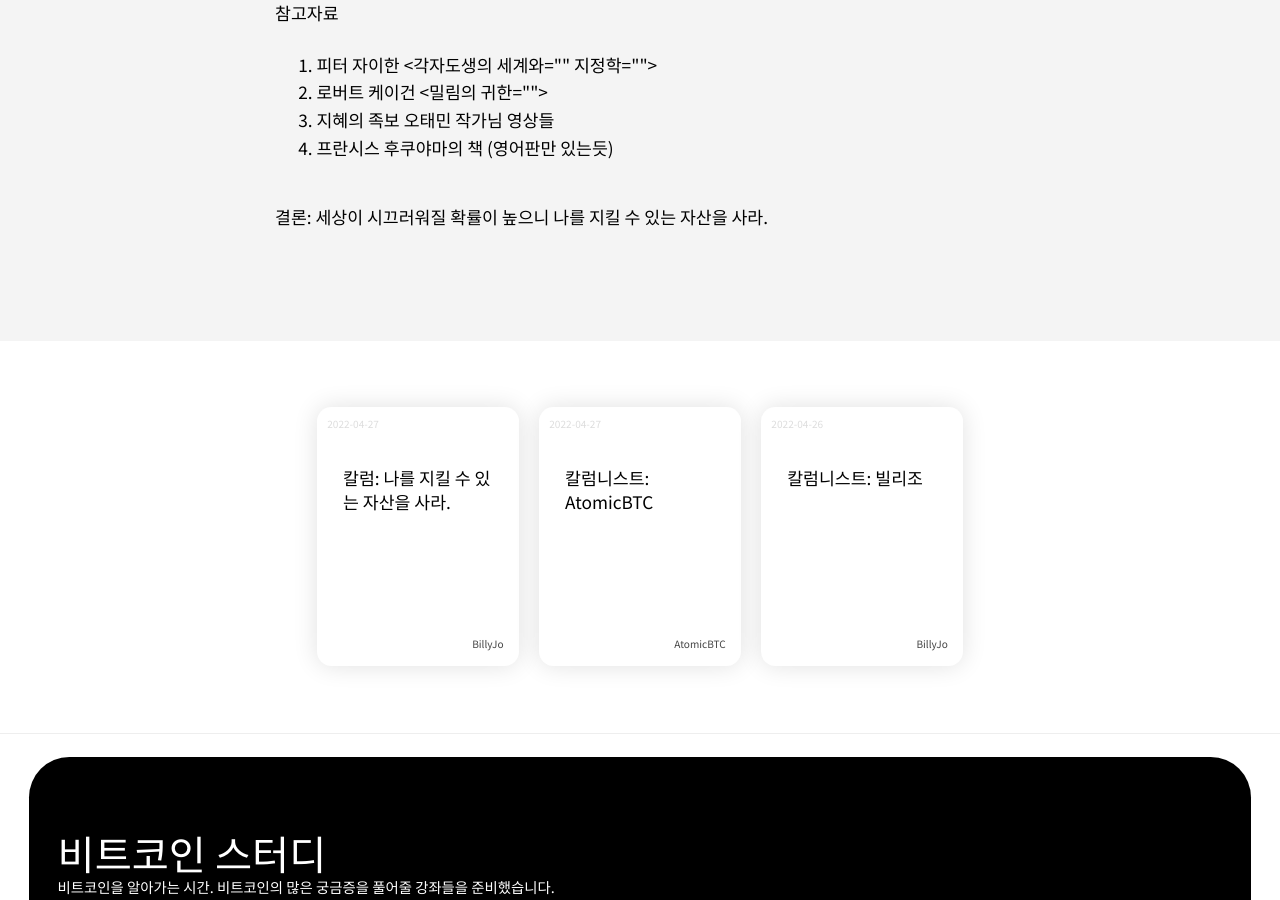
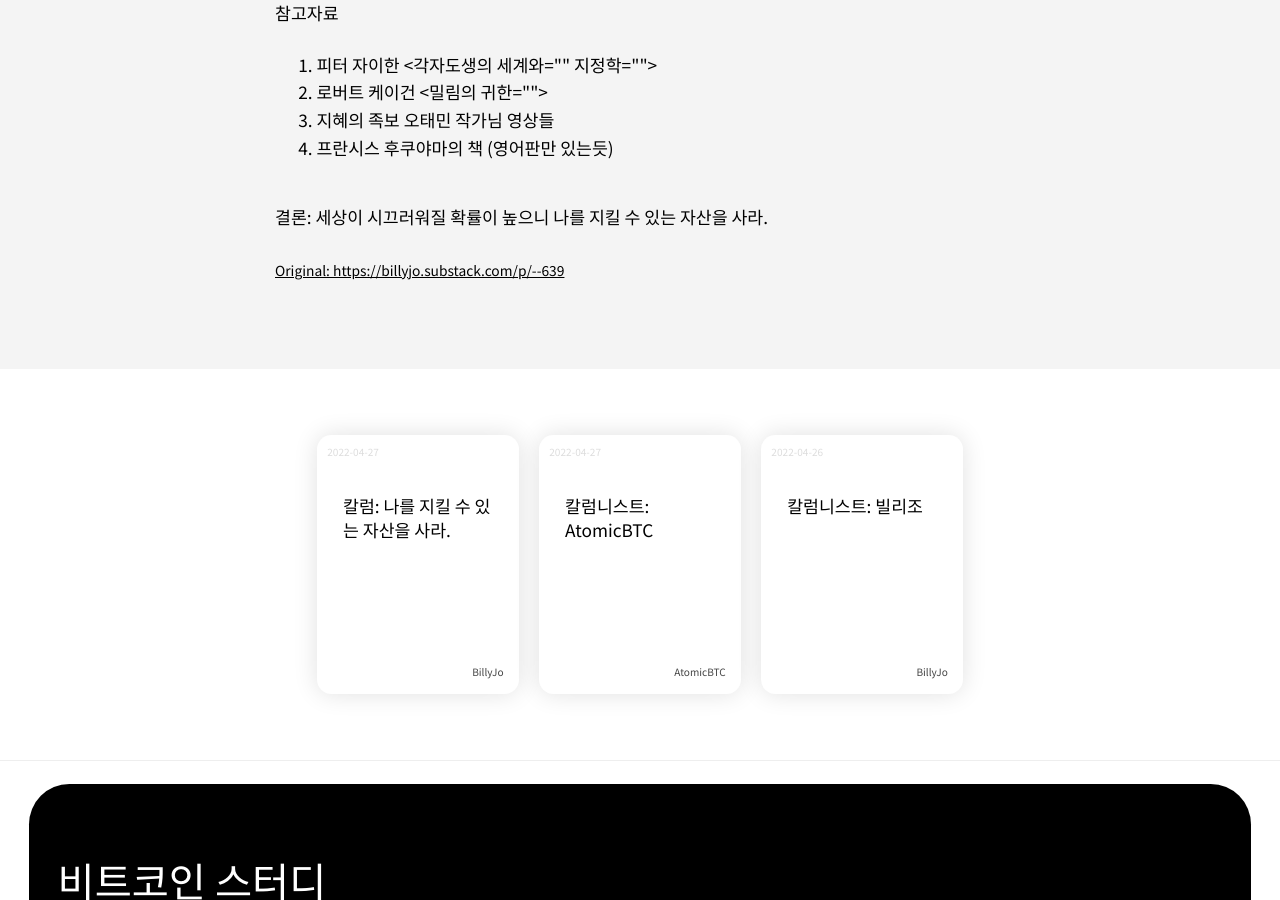
Before and after one commit to bitcoinkrorg/bitcoinkrorg.github.io, a Jekyll site: the page built from _posts/2022-04-27-칼럼-나를-지킬-자산.md, in a window 1280 px wide and 900 px high, scrolled down 2829 px. Built offline with Jekyll 4.4.1, drawn with Linux system fonts in a browser that asks for light colours; some of the changed lines change nothing that is shown.

Commit message:
link update

```diff
--- a/_posts/2022-04-27-칼럼-나를-지킬-자산.md
+++ b/_posts/2022-04-27-칼럼-나를-지킬-자산.md
@@ -8,6 +8,7 @@ tag: billyjo
 title: "칼럼: 나를 지킬 수 있는 자산을 사라."
 date: 2022-04-27
 excerpt: "제국이 되기 위해선 '대양해군'이 필요하다. 즉 대양을 누빌 수 있는 원거리 항해가 가능해야 한다."
+ori_address: https://billyjo.substack.com/p/--639
 ---
 
 <div class="video">
```
